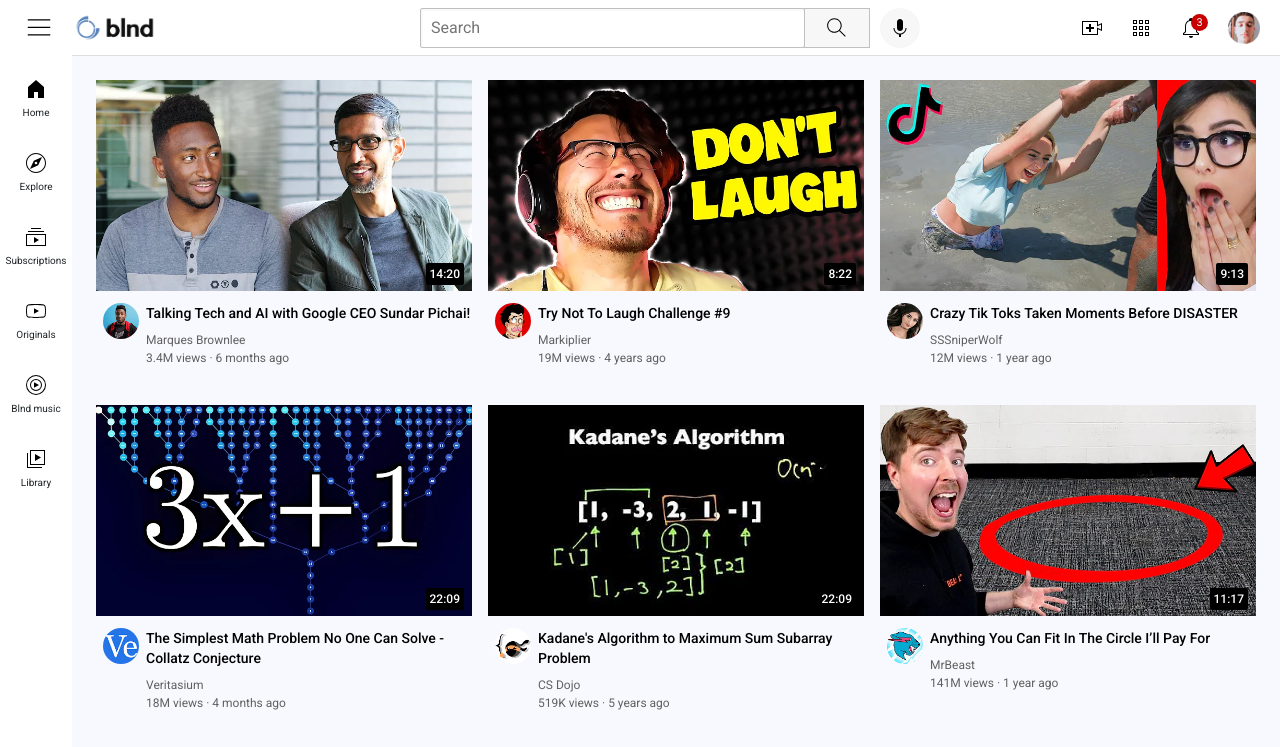
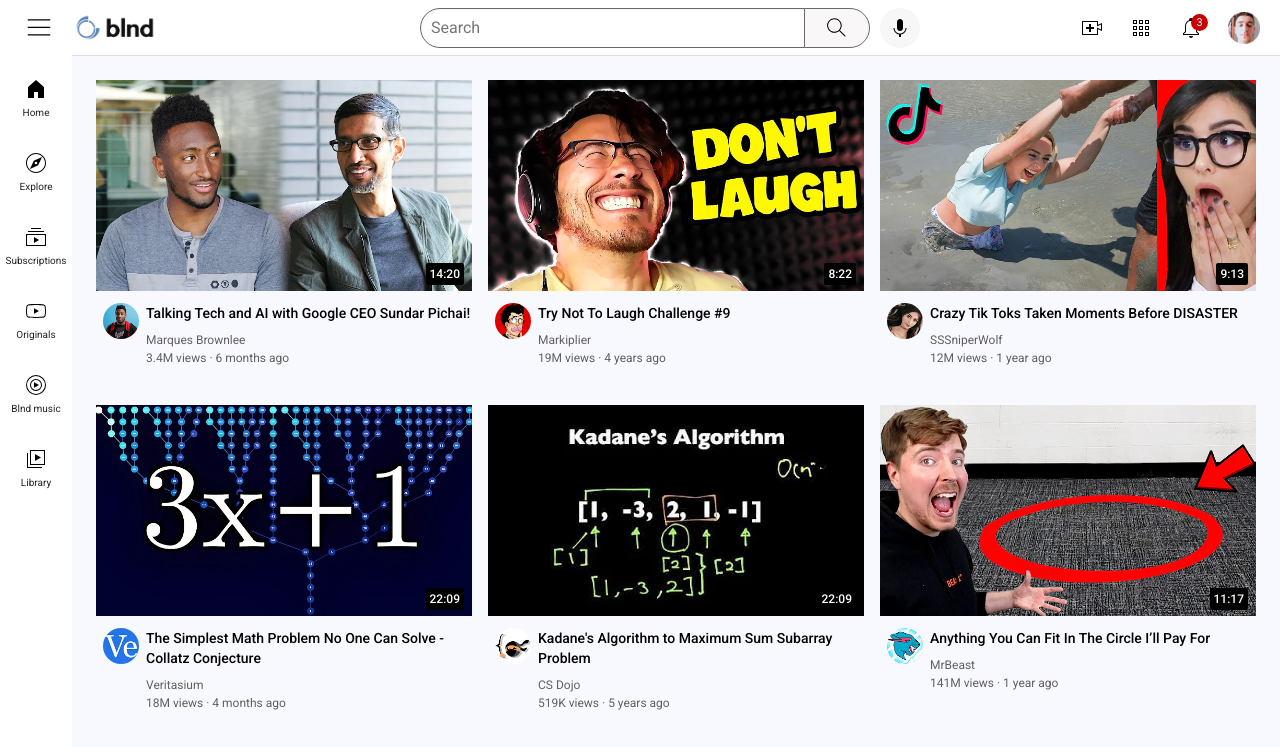
Before and after one commit to blnd-12/blnd-12.github.io, a plain HTML site: page index.html in a window 1280 px wide. Shown: the top 747 px of the page. Drawn offline with Linux system fonts and the light colour scheme.

Commit message:
Update header.css

```diff
--- a/Styles/header.css
+++ b/Styles/header.css
@@ -50,12 +50,15 @@
     height: 36px;
     padding-left: 10px;
     font-size: 16px;
-    border-width: 1px;
-    border-color: rgb(192, 192, 192);
-    border-style: solid;
-    border-radius: 2px;
+    border: solid 1px rgb(105, 104, 104);
+    border-radius: 50px 0px 0px 50px;
     box-shadow: inset 1px 1px 3px rgba(0, 0, 0, 0.05);
     width: 0;
+}
+@media all and (max-width: 673px) {
+    .search-bar{
+        opacity: 0;
+    }
 }
 
 .search-bar::placeholder{
@@ -67,16 +70,12 @@
 .search-button{
     height: 40px;
     width: 66px;
-    background-color: rgb(247, 247, 247);
-    border-width: 1px;
-    border-style: solid;
-    border-color: rgb(192, 192, 192);
+    background-color: rgb(249, 247, 247);
+    border: solid 1px rgb(105, 104, 104);
+    border-radius: 0px 50px 50px 0px;
     margin-left: -1px;
     margin-right: 10px;
-
-
-
-}
+ }
 
 .search-button,
 .voice-search-button,
```
